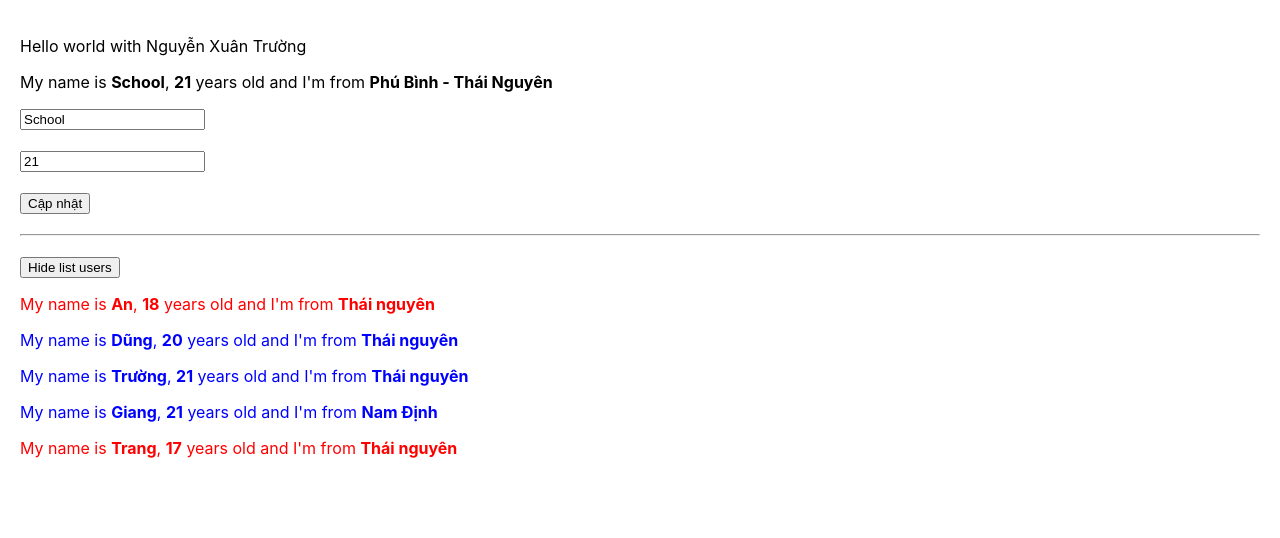
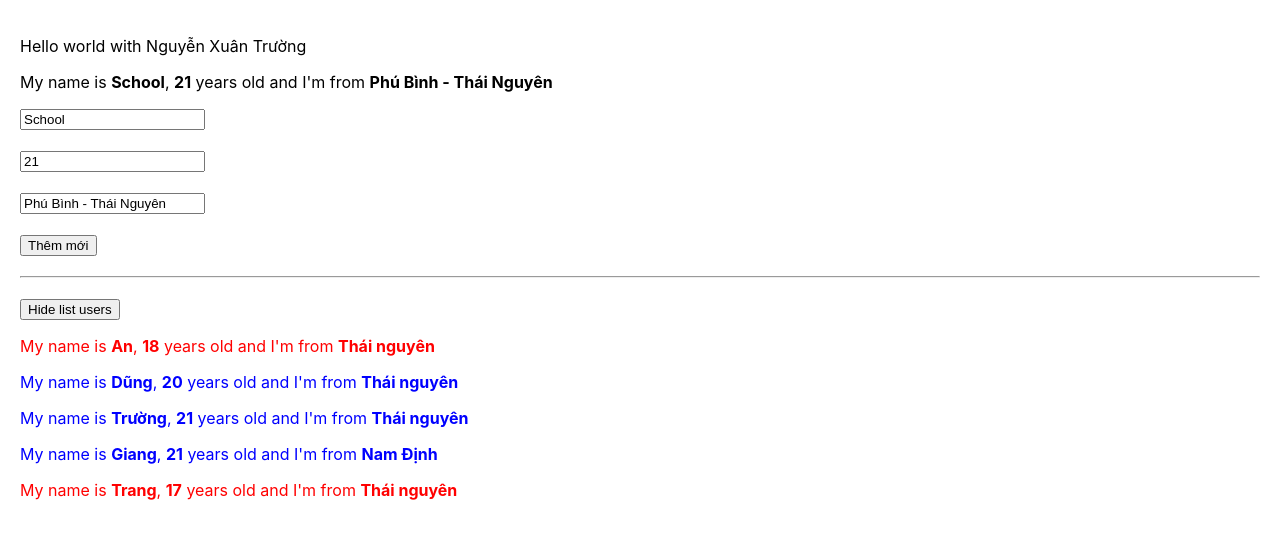
Before and after one commit to xuanTruongIT04/ReactJS_Beginer, a React (Create React App) app: page / in a window 1280 px wide. Shown: the top 538 px of the page. Built offline with nearby package versions, Linux system fonts and the light colour scheme.

Commit message:
function as props

```diff
--- a/src/components/UserInfo.js
+++ b/src/components/AddUserInfo.js
@@ -1,6 +1,6 @@
 import React from "react";
 
-class UserInfo extends React.Component {
+class AddUserInfo extends React.Component {
   state = {
     name: "School",
     address: "Phú Bình - Thái Nguyên",
@@ -19,10 +19,22 @@ class UserInfo extends React.Component {
     });
   }
 
+  handleOnChangeAddress(e) {
+    this.setState({
+      address: e.target.value,
+    });
+  }
+
   handleOnSubmit(e) {
     e.preventDefault();
-    console.log(this.state);
+    this.props.handleAddUser({
+      id: Math.floor(Math.random() * 1000 + 1) + "-random",
+      name: this.state.name,
+      age: this.state.age,
+      address: this.state.address,
+    });
   }
+
   render() {
     return (
       <div>
@@ -54,11 +66,20 @@ class UserInfo extends React.Component {
           />
           <br />
           <br />
-          <input type="submit" value="Cập nhật" />
+          <input
+            type="text"
+            value={this.state.address}
+            onChange={(e) => {
+              this.handleOnChangeAddress(e);
+            }}
+          />
+          <br />
+          <br />
+          <input type="submit" value="Thêm mới" />
         </form>
       </div>
     );
   }
 }
 
-export default UserInfo;
+export default AddUserInfo;
--- a/src/components/DisplayInfo.js
+++ b/src/components/DisplayInfo.js
@@ -15,7 +15,6 @@ class DisplayInfo extends React.Component {
     // Destructuring array/objectFit
     const { listUsers } = this.props;
 
-    console.log(listUsers);
     return (
       <div>
         <hr className="my-20" />
--- a/src/components/MyComponent.js
+++ b/src/components/MyComponent.js
@@ -1,5 +1,5 @@
 import React from "react";
-import UserInfo from "./UserInfo";
+import AddUserInfo from "./AddUserInfo";
 import DisplayInfo from "./DisplayInfo";
 
 class MyComponent extends React.Component {
@@ -37,12 +37,19 @@ class MyComponent extends React.Component {
       },
     ],
   };
+
+  handleAddUser = (user) => {
+    console.log(user);
+    this.setState({
+      listUsers: [...this.state.listUsers, user],
+    });
+  };
   // JSX
   render() {
     // DRY: Don't Repeat Yourself
     return (
       <div>
-        <UserInfo />
+        <AddUserInfo handleAddUser={this.handleAddUser} />
         <DisplayInfo listUsers={this.state.listUsers} />
       </div>
     );
```
